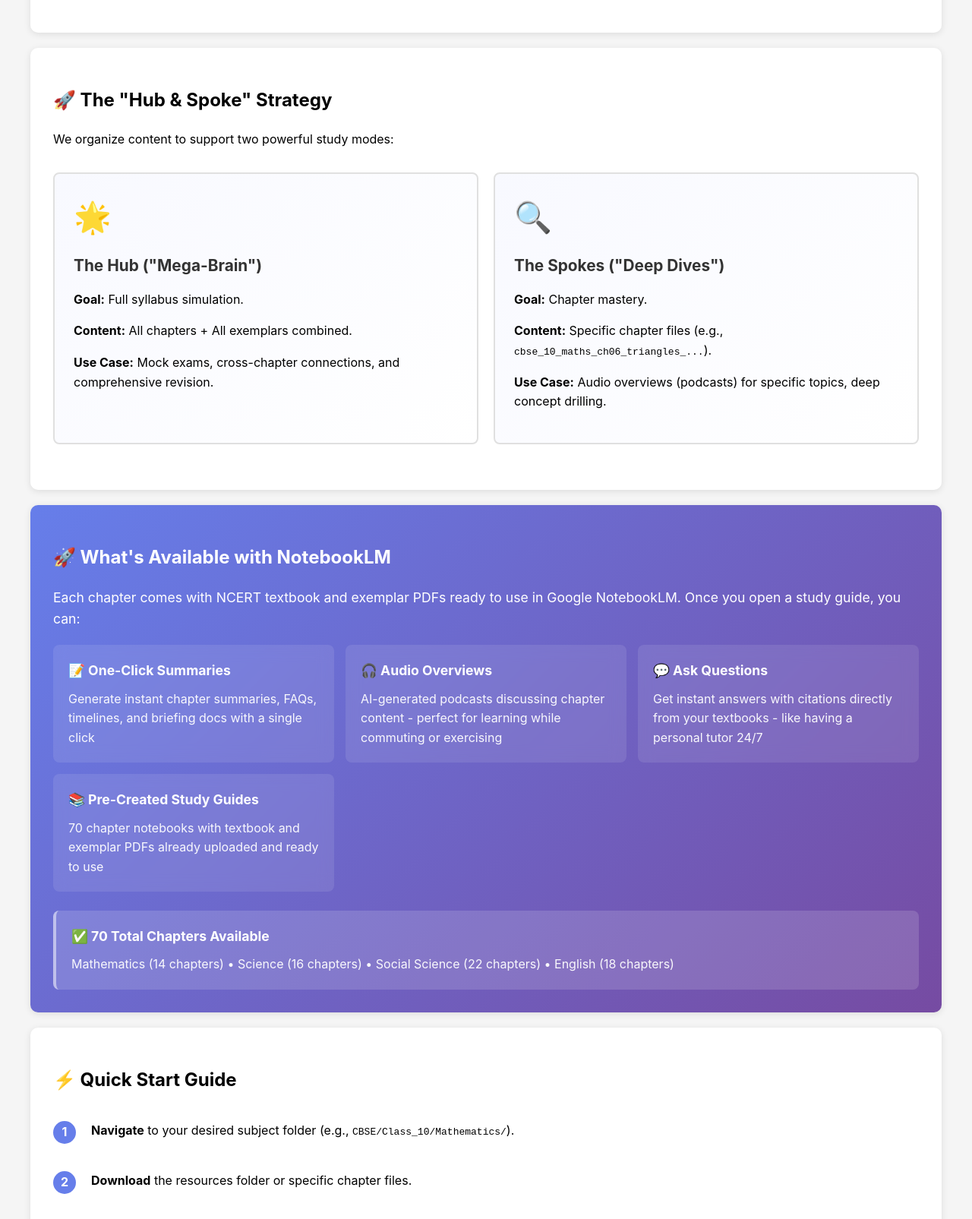
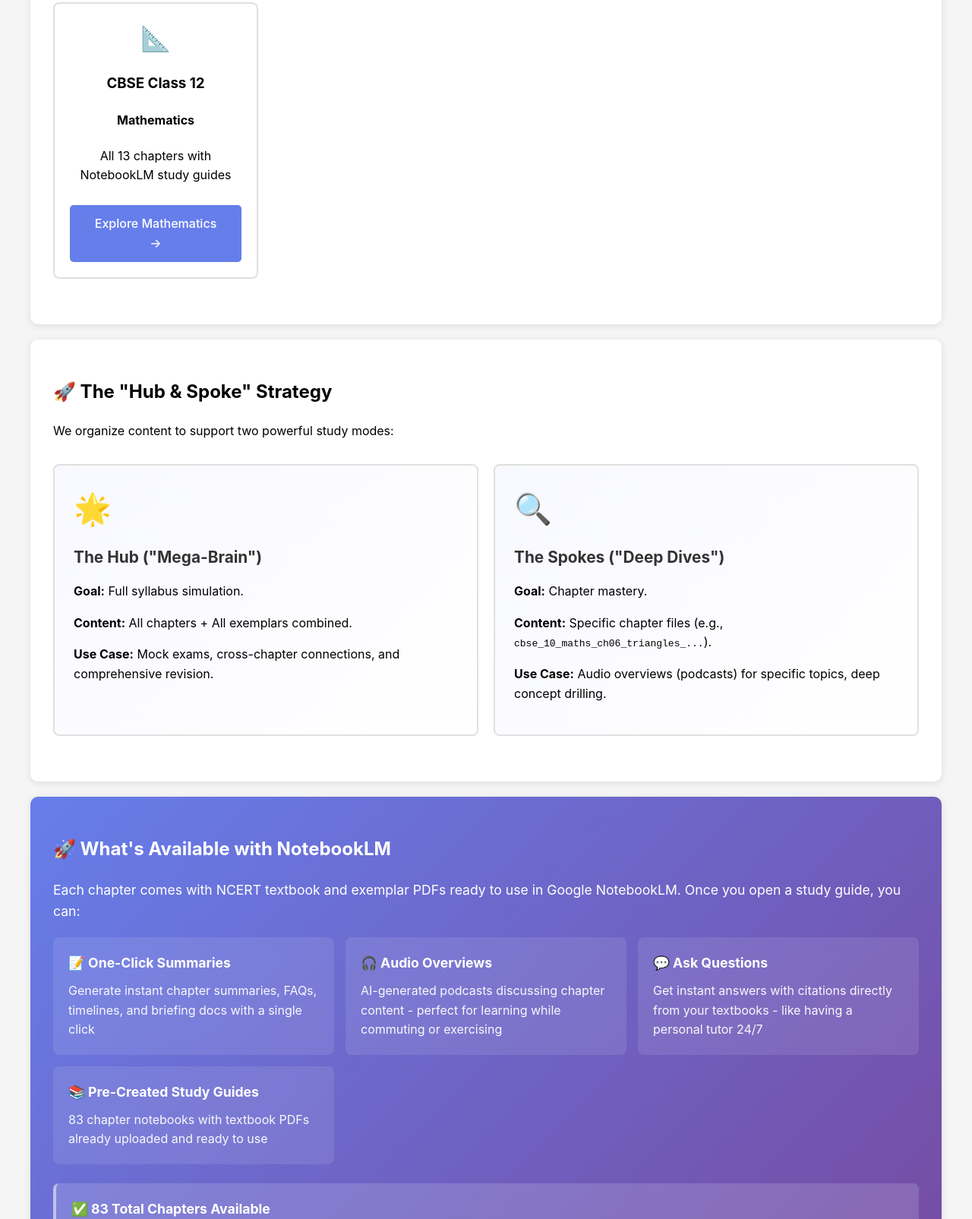
Before and after one commit to cvgoudartrain/notebooklm-education-hub, a plain HTML site: page index.html in a window 1280 px wide. Shown: the part 1050-2655 px from the top of the page at 76% size. Drawn offline with Linux system fonts and the light colour scheme.

Commit message:
Update root files with CBSE Class 12 Mathematics integration
- Added Class 12 Mathematics card to homepage
- Updated total chapter count from 70 to 83
- Added Class 12 Mathematics to sitemap.xml for SEO
- Updated README.md with available subjects section
- All lastmod dates updated to 2025-12-14

🤖 Generated with [Claude Code](https://claude.com/claude-code)

Co-Authored-By: Claude Sonnet 4.5 <noreply@anthropic.com>

```diff
--- a/index.html
+++ b/index.html
@@ -264,6 +264,14 @@
                 <p>All 18 chapters with NotebookLM study guides</p>
                 <a href="CBSE/Class_10/English/" class="button">Explore English →</a>
             </div>
+
+            <div class="subject-card">
+                <div class="subject-icon">📐</div>
+                <h3>CBSE Class 12</h3>
+                <h4>Mathematics</h4>
+                <p>All 13 chapters with NotebookLM study guides</p>
+                <a href="CBSE/Class_12/Mathematics/" class="button">Explore Mathematics →</a>
+            </div>
         </div>
     </div>
 
@@ -308,12 +316,12 @@
             </div>
             <div style="background: rgba(255,255,255,0.1); padding: 20px; border-radius: 8px; backdrop-filter: blur(10px);">
                 <strong style="font-size: 1.1em;">📚 Pre-Created Study Guides</strong>
-                <p style="margin: 10px 0 0 0; opacity: 0.95;">70 chapter notebooks with textbook and exemplar PDFs already uploaded and ready to use</p>
+                <p style="margin: 10px 0 0 0; opacity: 0.95;">83 chapter notebooks with textbook PDFs already uploaded and ready to use</p>
             </div>
         </div>
         <div style="margin-top: 25px; padding: 20px; background: rgba(255,255,255,0.15); border-radius: 8px; border-left: 4px solid rgba(255,255,255,0.5);">
-            <strong style="font-size: 1.1em;">✅ 70 Total Chapters Available</strong>
-            <p style="margin: 10px 0 0 0; opacity: 0.95;">Mathematics (14 chapters) • Science (16 chapters) • Social Science (22 chapters) • English (18 chapters)</p>
+            <strong style="font-size: 1.1em;">✅ 83 Total Chapters Available</strong>
+            <p style="margin: 10px 0 0 0; opacity: 0.95;">Class 10: Mathematics (14) • Science (16) • Social Science (22) • English (18) | Class 12: Mathematics (13)</p>
         </div>
     </div>
 
```
Also changed, not shown: sitemap.xml (+10 -2 lines), 1 other file.
